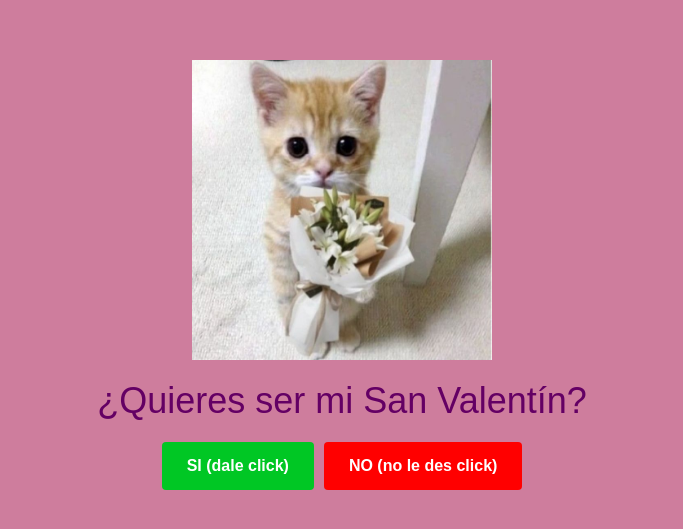
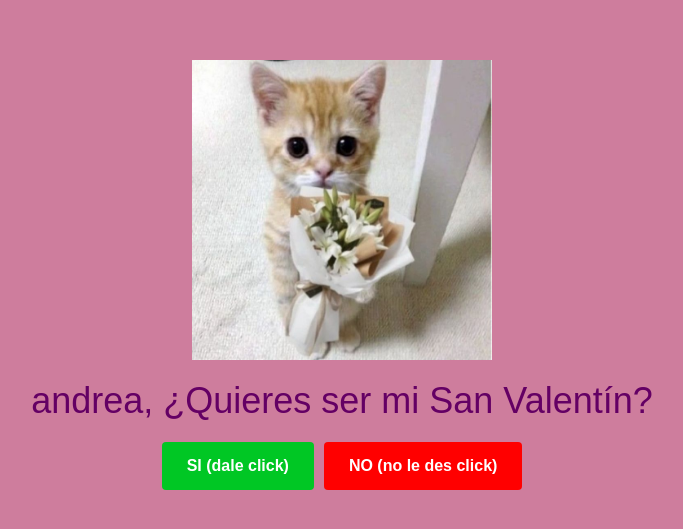
Before and after one commit to Roymergut0/SanVal3ntin, a plain HTML site: page index.html in a window 1280 px wide. Shown: the part 125-654 px from the top of the page, without its empty margins (298-981 px from the left). Drawn offline with Linux system fonts and the light colour scheme; a web font is replaced by a local one.

Commit message:
Update index.html

```diff
--- a/index.html
+++ b/index.html
@@ -16,7 +16,7 @@
   <body>
     <main class="container">
       <img class="cat-img" src="cat-0.jpg" alt="Picture of a cat" />
-      <p class="title">¿Quieres ser mi San Valentín?</p>
+      <p class="title">andrea, ¿Quieres ser mi San Valentín?</p>
       <div class="buttons">
         <button type="button" class="btn btn--yes">SI (dale click)</button>
         <button type="button" class="btn btn--no">NO (no le des click)</button>
```
